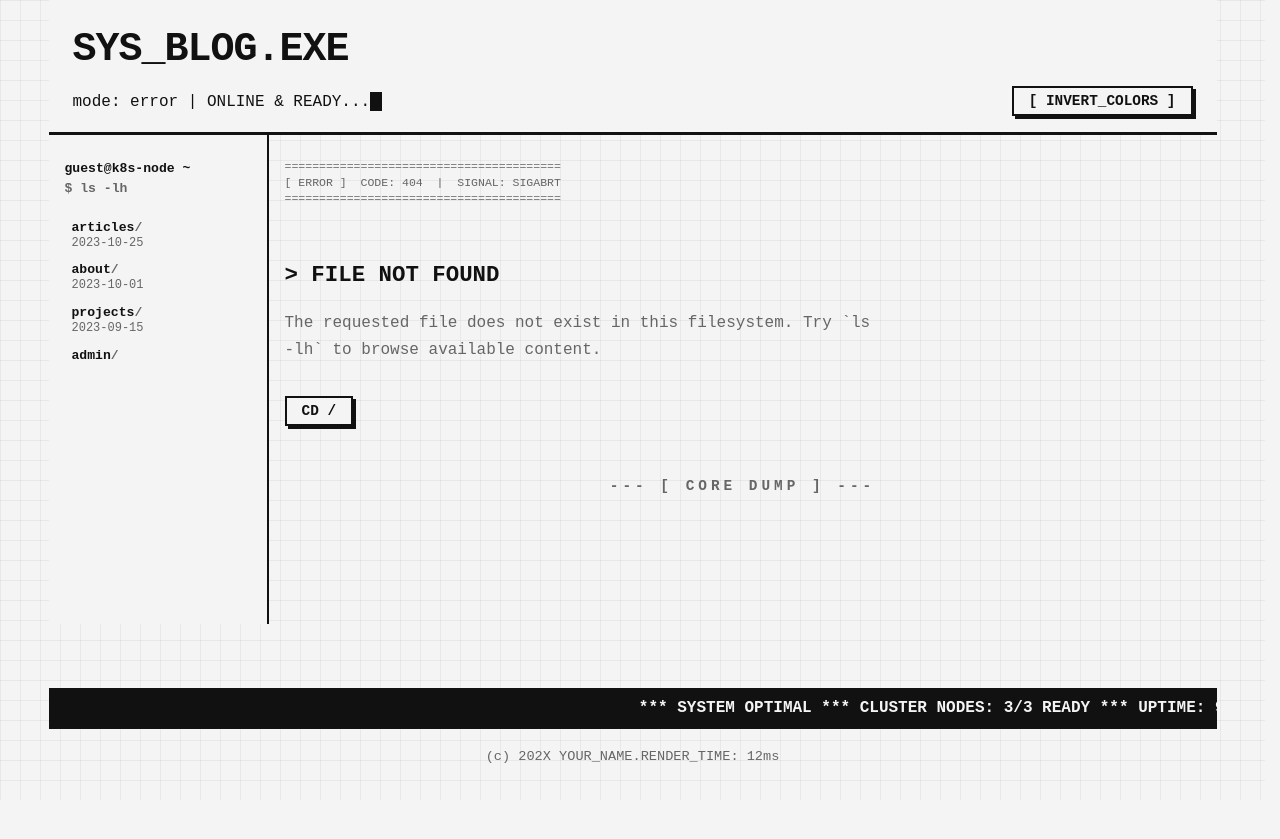
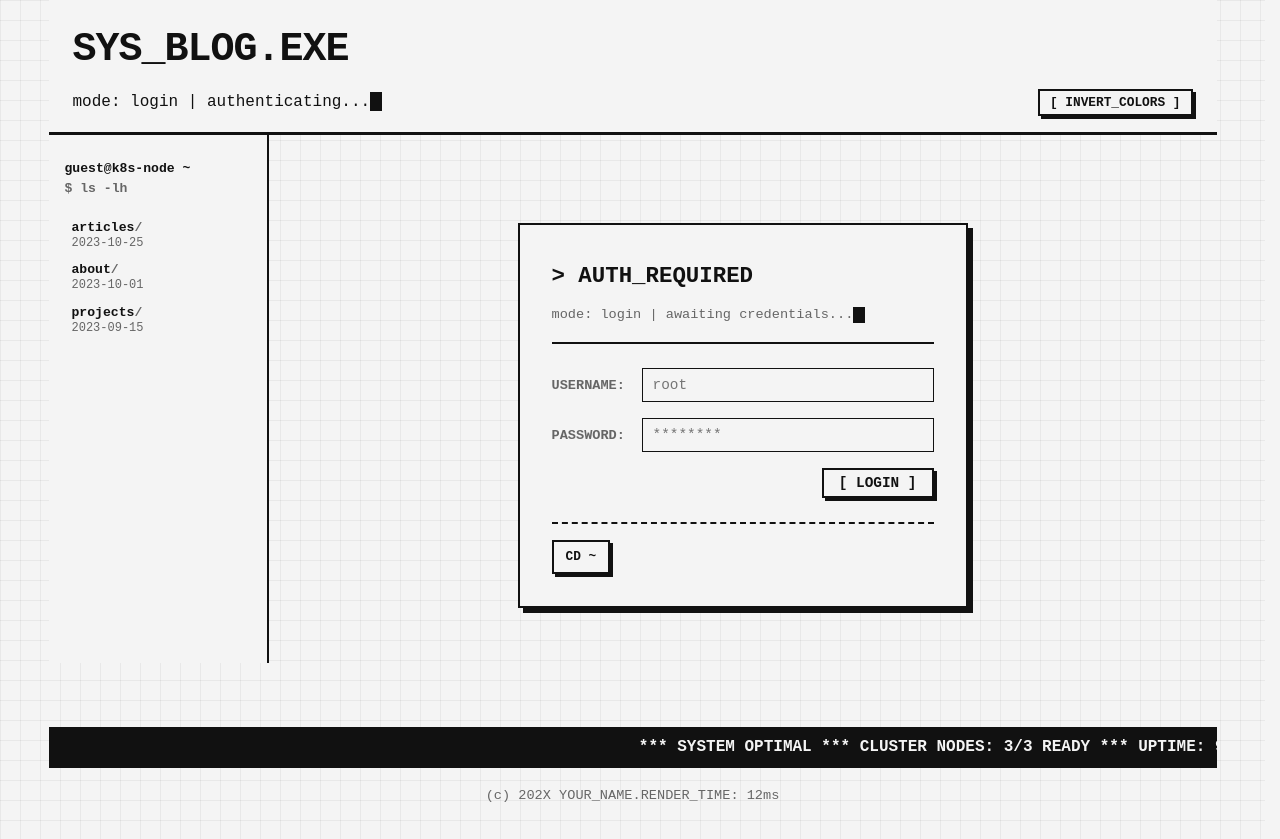
Before and after one commit to RC-CHN/StdoutCMS, a Vue app in the folder frontend/: page /login in a window 1280 px wide. Before the commit this address led to /error. Before the commit the page ends 800 px from the top, so only its background shows below. Built offline with nearby package versions, Linux system fonts and the light colour scheme.

Commit message:
feat(admin,auth): add markdown editor, login system and auth guards

```diff
--- a/frontend/src/components/FileListing.vue
+++ b/frontend/src/components/FileListing.vue
@@ -1,6 +1,7 @@
 <script setup lang="ts">
 import { computed } from 'vue'
 import { useRoute, RouterLink } from 'vue-router'
+import { useAuth } from '../composables/useAuth'
 import type { Post } from '../mocks/posts'
 
 defineEmits<{
@@ -14,6 +15,7 @@ const props = defineProps<{
 }>()
 
 const route = useRoute()
+const { isLoggedIn } = useAuth()
 
 type DirEntry = {
   date: string
@@ -46,7 +48,7 @@ const entries = computed<DirEntry[]>(() => {
     return result
   }
 
-  return [
+  const base: DirEntry[] = [
     {
       date: '2023-10-25',
       name: 'articles',
@@ -68,14 +70,20 @@ const entries = computed<DirEntry[]>(() => {
       to: '/projects',
       isActive: route.name === 'projects',
     },
-    {
+  ]
+
+  // 登录后才显示 admin 入口
+  if (isLoggedIn.value) {
+    base.push({
       date: '',
       name: 'admin',
       suffix: '/',
       to: '/admin',
       isActive: route.name === 'admin' || route.name === 'admin-new' || route.name === 'admin-edit',
-    },
-  ]
+    })
+  }
+
+  return base
 })
 </script>
 
--- a/frontend/src/components/TerminalHeader.vue
+++ b/frontend/src/components/TerminalHeader.vue
@@ -1,6 +1,7 @@
 <script setup lang="ts">
 import { ref, onMounted, computed } from 'vue'
 import { useRoute, useRouter } from 'vue-router'
+import { useAuth } from '../composables/useAuth'
 
 defineEmits<{
   'menu-click': []
@@ -8,6 +9,7 @@ defineEmits<{
 
 const route = useRoute()
 const router = useRouter()
+const { isLoggedIn, clearToken } = useAuth()
 
 const THEME_KEY = 'blog_theme_pref'
 
@@ -17,10 +19,16 @@ function toggleTheme() {
   localStorage.setItem(THEME_KEY, isDark ? 'dark' : 'light')
 }
 
+function handleLogout() {
+  clearToken()
+  router.push('/')
+}
+
 const typeText = computed(() => {
   if (route.name === 'article') return 'rendering document...'
   if (route.name === 'about') return 'cat about.md...'
   if (route.name === 'projects') return 'executing projects.sh...'
+  if (route.name === 'login') return 'authenticating...'
   return 'ONLINE & READY...'
 })
 
@@ -57,7 +65,10 @@ onMounted(() => {
       </div>
     </div>
 
-    <button class="theme-btn" @click="toggleTheme">[ INVERT_COLORS ]</button>
+    <div class="header-actions">
+      <button v-if="isLoggedIn" class="btn btn-sm" @click="handleLogout">[ LOGOUT ]</button>
+      <button class="btn btn-sm" @click="toggleTheme">[ INVERT_COLORS ]</button>
+    </div>
   </header>
 </template>
 
@@ -88,8 +99,20 @@ onMounted(() => {
   margin-top: 5px;
 }
 
+.header-actions {
+  display: flex;
+  gap: 8px;
+  align-items: center;
+  flex-shrink: 0;
+}
+
 .theme-btn {
   flex-shrink: 0;
+}
+
+.btn-sm {
+  padding: 4px 10px;
+  font-size: 0.8rem;
 }
 
 /* 汉堡按钮 */
--- /dev/null
+++ b/frontend/src/composables/useAuth.ts
@@ -0,0 +1,44 @@
+import { ref, computed } from 'vue'
+
+const SESSION_KEY = 'blog_session_token'
+const TOKEN_EXPIRE_DAYS = 7
+
+const token = ref<string>('')
+const isLoggedIn = computed(() => !!token.value)
+
+function loadToken() {
+  // 优先从 cookie 读，再 fallback 到 localStorage
+  const match = document.cookie.match(new RegExp('(^| )' + SESSION_KEY + '=([^;]+)'))
+  if (match) {
+    token.value = match[2]
+    return
+  }
+  const saved = localStorage.getItem(SESSION_KEY)
+  if (saved) token.value = saved
+}
+
+function setToken(newToken: string) {
+  token.value = newToken
+  // 存 cookie，带 HttpOnly 是后端的事，前端用非 HttpOnly 的临时方案
+  const expires = new Date(Date.now() + TOKEN_EXPIRE_DAYS * 864e5).toUTCString()
+  document.cookie = `${SESSION_KEY}=${newToken}; expires=${expires}; path=/; SameSite=Strict`
+  localStorage.setItem(SESSION_KEY, newToken)
+}
+
+function clearToken() {
+  token.value = ''
+  document.cookie = `${SESSION_KEY}=; expires=Thu, 01 Jan 1970 00:00:00 GMT; path=/`
+  localStorage.removeItem(SESSION_KEY)
+}
+
+// 初始化
+loadToken()
+
+export function useAuth() {
+  return {
+    token,
+    isLoggedIn,
+    setToken,
+    clearToken,
+  }
+}
--- a/frontend/src/router/index.ts
+++ b/frontend/src/router/index.ts
@@ -1,5 +1,6 @@
 import { createRouter, createWebHistory } from 'vue-router'
 import HomeView from '../views/HomeView.vue'
+import { useAuth } from '../composables/useAuth'
 
 const router = createRouter({
   history: createWebHistory(),
@@ -25,19 +26,27 @@ const router = createRouter({
       component: () => import('../views/ProjectsView.vue'),
     },
     {
+      path: '/login',
+      name: 'login',
+      component: () => import('../views/LoginView.vue'),
+    },
+    {
       path: '/admin',
       name: 'admin',
       component: () => import('../views/admin/PostListView.vue'),
+      meta: { requiresAuth: true },
     },
     {
       path: '/admin/edit',
       name: 'admin-new',
       component: () => import('../views/admin/PostEditView.vue'),
+      meta: { requiresAuth: true },
     },
     {
       path: '/admin/edit/:slug',
       name: 'admin-edit',
       component: () => import('../views/admin/PostEditView.vue'),
+      meta: { requiresAuth: true },
     },
     {
       path: '/error',
@@ -52,4 +61,14 @@ const router = createRouter({
   ],
 })
 
+// 路由守卫: admin 路由需要登录
+router.beforeEach((to, _from, next) => {
+  const { isLoggedIn } = useAuth()
+  if (to.meta.requiresAuth && !isLoggedIn.value) {
+    next({ name: 'login' })
+  } else {
+    next()
+  }
+})
+
 export default router
--- /dev/null
+++ b/frontend/src/views/LoginView.vue
@@ -0,0 +1,185 @@
+<script setup lang="ts">
+import { ref } from 'vue'
+import { useRouter } from 'vue-router'
+import { useAuth } from '../composables/useAuth'
+
+const router = useRouter()
+const { setToken } = useAuth()
+
+const username = ref('')
+const password = ref('')
+const error = ref('')
+const loading = ref(false)
+
+async function handleLogin() {
+  error.value = ''
+  if (!username.value || !password.value) {
+    error.value = 'ERROR: username and password required'
+    return
+  }
+
+  loading.value = true
+
+  // TODO: 对接后端 API
+  // const res = await fetch('/api/v1/admin/login', {
+  //   method: 'POST',
+  //   headers: { 'Content-Type': 'application/json' },
+  //   body: JSON.stringify({ username: username.value, password: password.value }),
+  // })
+  // if (!res.ok) { error.value = 'ERROR: authentication failed'; loading.value = false; return }
+  // const data = await res.json()
+  // setToken(data.token)
+
+  // mock: 任意用户名密码都过
+  setToken('mock-session-token-' + Date.now())
+  loading.value = false
+  router.push('/admin')
+}
+</script>
+
+<template>
+  <div class="login-wrapper">
+    <div class="login-box">
+      <div class="login-header">
+        <h2>> AUTH_REQUIRED</h2>
+        <div class="cursor-line">
+          <span>mode: login | </span><span>awaiting credentials...</span><span class="cursor"></span>
+        </div>
+      </div>
+
+      <form @submit.prevent="handleLogin" class="login-form">
+        <div class="form-row">
+          <label>USERNAME:</label>
+          <input v-model="username" type="text" placeholder="root" autocomplete="username" />
+        </div>
+        <div class="form-row">
+          <label>PASSWORD:</label>
+          <input v-model="password" type="password" placeholder="********" autocomplete="current-password" />
+        </div>
+
+        <div v-if="error" class="error-msg">{{ error }}</div>
+
+        <div class="form-actions">
+          <button type="submit" class="btn" :disabled="loading">
+            {{ loading ? '[ AUTHENTICATING... ]' : '[ LOGIN ]' }}
+          </button>
+        </div>
+      </form>
+
+      <div class="login-footer">
+        <RouterLink to="/" class="btn btn-sm">cd ~</RouterLink>
+      </div>
+    </div>
+  </div>
+</template>
+
+<style scoped>
+.login-wrapper {
+  display: flex;
+  justify-content: center;
+  align-items: flex-start;
+  padding-top: 4rem;
+  min-height: 60vh;
+}
+
+.login-box {
+  border: 2px solid var(--border);
+  padding: 2rem;
+  width: 100%;
+  max-width: 450px;
+  box-shadow: var(--shadow);
+  background: var(--bg);
+}
+
+.login-header {
+  border-bottom: 2px solid var(--border);
+  padding-bottom: 1rem;
+  margin-bottom: 1.5rem;
+}
+
+.login-header h2 {
+  font-size: 1.4rem;
+  margin-bottom: 0.5rem;
+}
+
+.cursor-line {
+  font-size: 0.85rem;
+  color: var(--muted);
+}
+
+.login-form {
+  margin-bottom: 1.5rem;
+}
+
+.form-row {
+  display: flex;
+  align-items: center;
+  gap: 10px;
+  margin-bottom: 1rem;
+}
+
+.form-row label {
+  font-weight: bold;
+  font-size: 0.85rem;
+  min-width: 80px;
+  color: var(--muted);
+}
+
+.form-row input {
+  flex: 1;
+  background: var(--bg);
+  color: var(--fg);
+  border: 1px solid var(--border);
+  padding: 8px 10px;
+  font-family: var(--font-main);
+  font-size: 0.9rem;
+  outline: none;
+}
+
+.form-row input:focus {
+  border-width: 2px;
+}
+
+.error-msg {
+  color: #ff4444;
+  font-weight: bold;
+  font-size: 0.85rem;
+  margin-bottom: 1rem;
+  padding: 6px 10px;
+  border: 1px solid #ff4444;
+}
+
+.form-actions {
+  display: flex;
+  justify-content: flex-end;
+}
+
+.login-footer {
+  border-top: 2px dashed var(--border);
+  padding-top: 1rem;
+}
+
+.btn-sm {
+  padding: 4px 12px;
+  font-size: 0.8rem;
+}
+
+@media (max-width: 600px) {
+  .login-wrapper {
+    padding-top: 2rem;
+  }
+  .login-box {
+    padding: 1.5rem;
+  }
+  .form-row {
+    flex-direction: column;
+    align-items: flex-start;
+  }
+  .form-row label {
+    min-width: auto;
+  }
+  .form-row input {
+    width: 100%;
+  }
+}
+</style>
```
Also changed, not shown: 1 other file (tests, documents, lock files or other folders).
